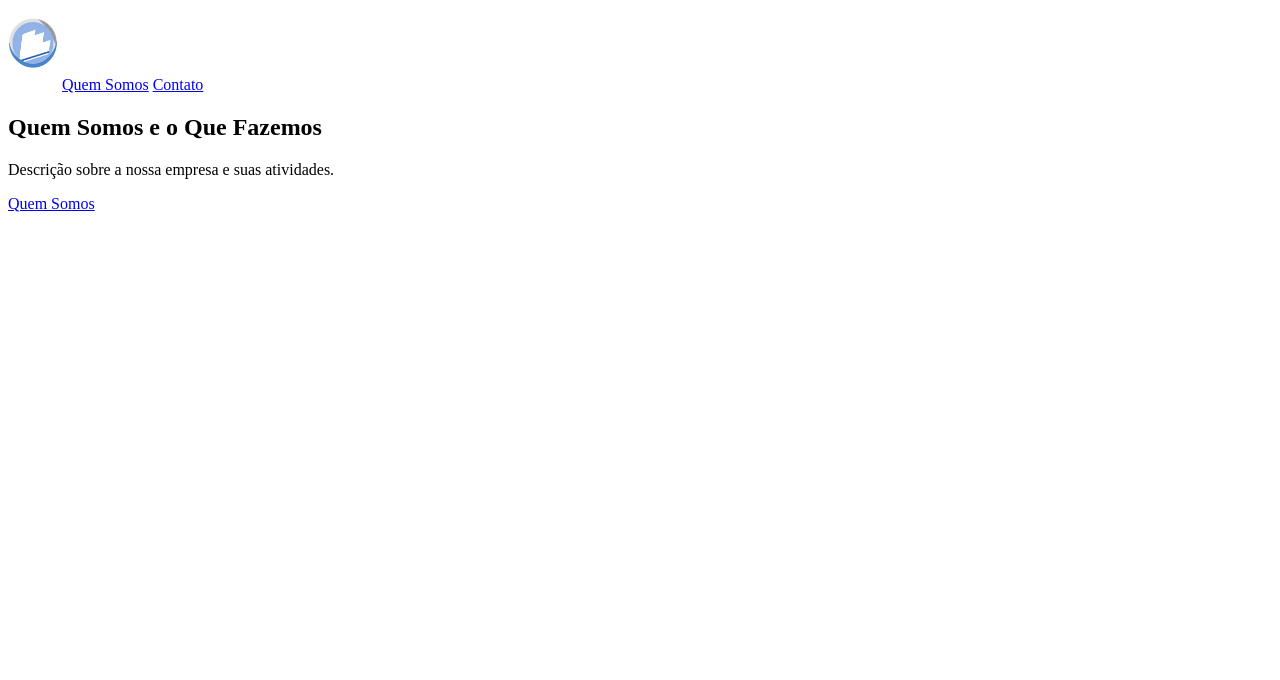
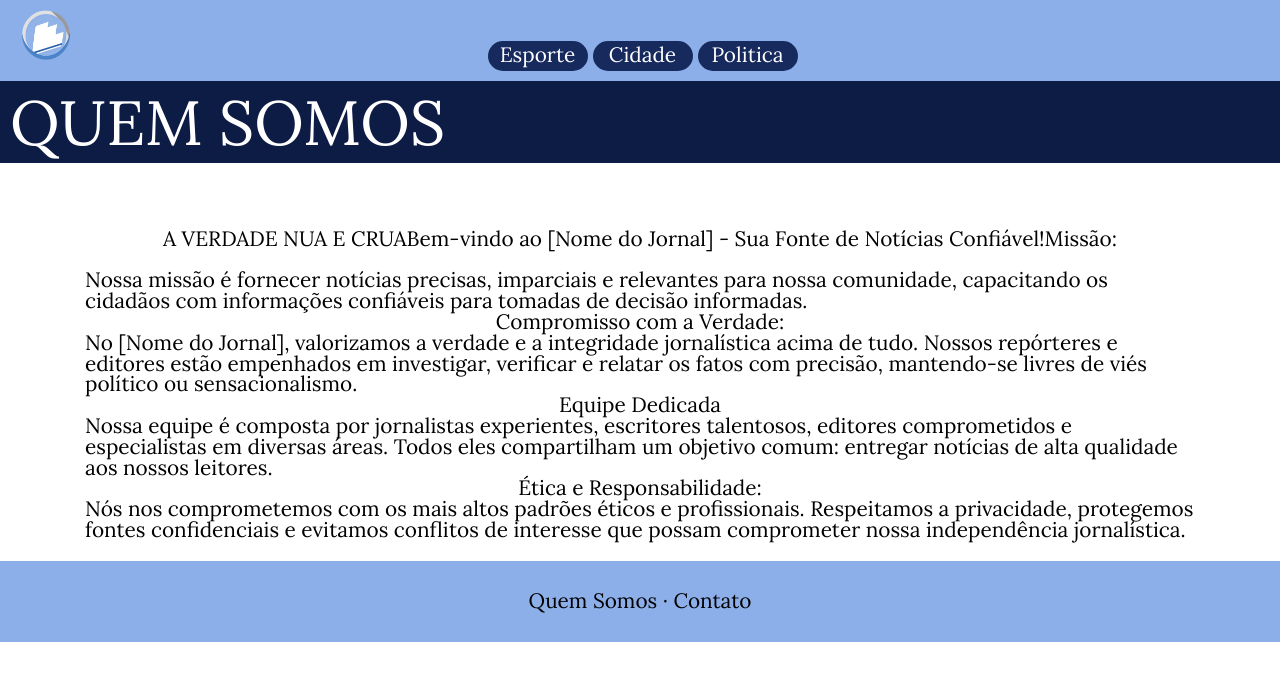
Before and after one commit to ThadeuGoes/ProjetoFrontEnd_2023-2, a plain HTML site: page pages/about.html in a window 1280 px wide. Drawn offline with Linux system fonts and the light colour scheme.

Commit message:
fazendo o sobre nos e noticias que aumentam

```diff
--- a/css/componentes.css
+++ b/css/componentes.css
@@ -73,7 +73,6 @@
 
 .img-home {
     padding: 0;
-    margin-top: 1em;
 }
 
 @media (min-width: 1100px) {
--- a/css/layout.css
+++ b/css/layout.css
@@ -5,8 +5,8 @@
 body {
     font-family: 'Lora';
     font-size: 1.3em;
-    background-color: #000;
-    color: #fff;
+    background-color: #fff;
+    color: #000;
 }
 
 a:visited {
@@ -19,7 +19,6 @@ a:visited {
     top: 0;
     z-index: 9;
     padding: 0;
-
     background-color: #8cafe9;
 }
 
@@ -70,15 +69,16 @@ a:visited {
 }
 
 
-.noticia:hover {
-    width: 100%;
+.resumo:hover {
+    transition: transform 0.3s ease;
+    transform: scale(1.1);
 }
 
 .pe {
 
     margin-top: 20px;
     padding: 30px;
-
+    width: 100%;
     background-color: #8cafe9;
 
     text-align: center;
--- /dev/null
+++ b/js/noticia.js
@@ -0,0 +1,5 @@
+function alteraTamanho(obj,per) {
+    // obj.style.height = per;
+    obj.style.width=per;
+    obj.style.transition ='300ms';
+}
--- a/pages/about.html
+++ b/pages/about.html
@@ -1,28 +1,60 @@
 <!DOCTYPE html>
-<html lang="en">
+<html lang="pt-br">
 
 <head>
     <meta charset="UTF-8">
     <meta name="viewport" content="width=device-width, initial-scale=1.0">
-    <title>Sobre Nós</title>
+    <title>Cidade</title>
+    <link rel="preconnect" href="https://fonts.googleapis.com">
+    <link rel="preconnect" href="https://fonts.gstatic.com" crossorigin>
+    <link
+        href="https://fonts.googleapis.com/css2?family=Lora:ital,wght@0,400;0,500;0,600;0,700;1,400;1,500;1,600;1,700&display=swap"
+        rel="stylesheet">
+    <link rel="stylesheet" href="../css/reset.css">
+    <link rel="stylesheet" href="../css/bootstrap-grid.min.css">
+    <link rel="stylesheet" href="../css/layout.css">
+    <link rel="stylesheet" href="../css/componentes.css">
 </head>
 
 <body>
     <header class="cabeca">
-        <nav class="navbar navbar-expand-lg navbar-light bg-light">
-            <div class="collapse navbar-collapse" id="navbarNav">
-                <a href="../index.html"><img src="../img/logo.png" alt="logo" width="50px"></a>
-                <a class="nav-link" href="../about.html">Quem Somos</a>
-                <a class="nav-link" href="../contato.html">Contato</a>
+        <nav>
+            <div>
+                <a href="../index.html"><img src="../img/logo.png" class="logo" alt="logo" width="50px"></a>
+                <div class="paginas">
+                    <a class="nav-link botao" href="./esportes.html">Esporte</a>
+                    <a class="nav-link botao" href="./cidade.html">Cidade</a>
+                    <a class="nav-link botao" href="./politica.html">Politica</a>
+                </div>
             </div>
         </nav>
+        <div class="titulo">
+            <h1>QUEM SOMOS</h1>
+        </div>
     </header>
+
     <div id="sobre" class="container">
-        <h2>Quem Somos e o Que Fazemos</h2>
-        <p>Descrição sobre a nossa empresa e suas atividades.</p>
-        <a class="nav-link" href="#sobre">Quem Somos</a>
+        <h2>A VERDADE NUA E CRUA <br> <br></h2>
+        <h3>Bem-vindo ao [Nome do Jornal] - Sua Fonte de Notícias Confiável!
+        </h3>
+        <h4>Missão:</h4>
+        <p>Nossa missão é fornecer notícias precisas, imparciais e relevantes para nossa comunidade, capacitando os cidadãos com informações confiáveis para tomadas de decisão informadas.</p>
+        <h4>Compromisso com a Verdade: </h4>
+        <p>No [Nome do Jornal], valorizamos a verdade e a integridade jornalística acima de tudo. Nossos repórteres e editores estão empenhados em investigar, verificar e relatar os fatos com precisão, mantendo-se livres de viés político ou sensacionalismo.</p>
+        <h4>Equipe Dedicada        </h4>
+        <p>Nossa equipe é composta por jornalistas experientes, escritores talentosos, editores comprometidos e especialistas em diversas áreas. Todos eles compartilham um objetivo comum: entregar notícias de alta qualidade aos nossos leitores.</p>
+        <h4>Ética e Responsabilidade:        </h4>
+        <p>Nós nos comprometemos com os mais altos padrões éticos e profissionais. Respeitamos a privacidade, protegemos fontes confidenciais e evitamos conflitos de interesse que possam comprometer nossa independência jornalística.
+        </p>
+    </div>
 
-    </div>
+    <footer class="pe">
+        <div>
+            <a class="nav-link item-pe" href="../pages/about.html">Quem Somos</a>
+            &#183
+            <a class="nav-link item-pe" href="../pages/contato.html">Contato</a>
+        </div>
+    </footer>
 </body>
 
 </html>
```
Also changed, not shown: pages/politica.html (+9 -0 lines).
